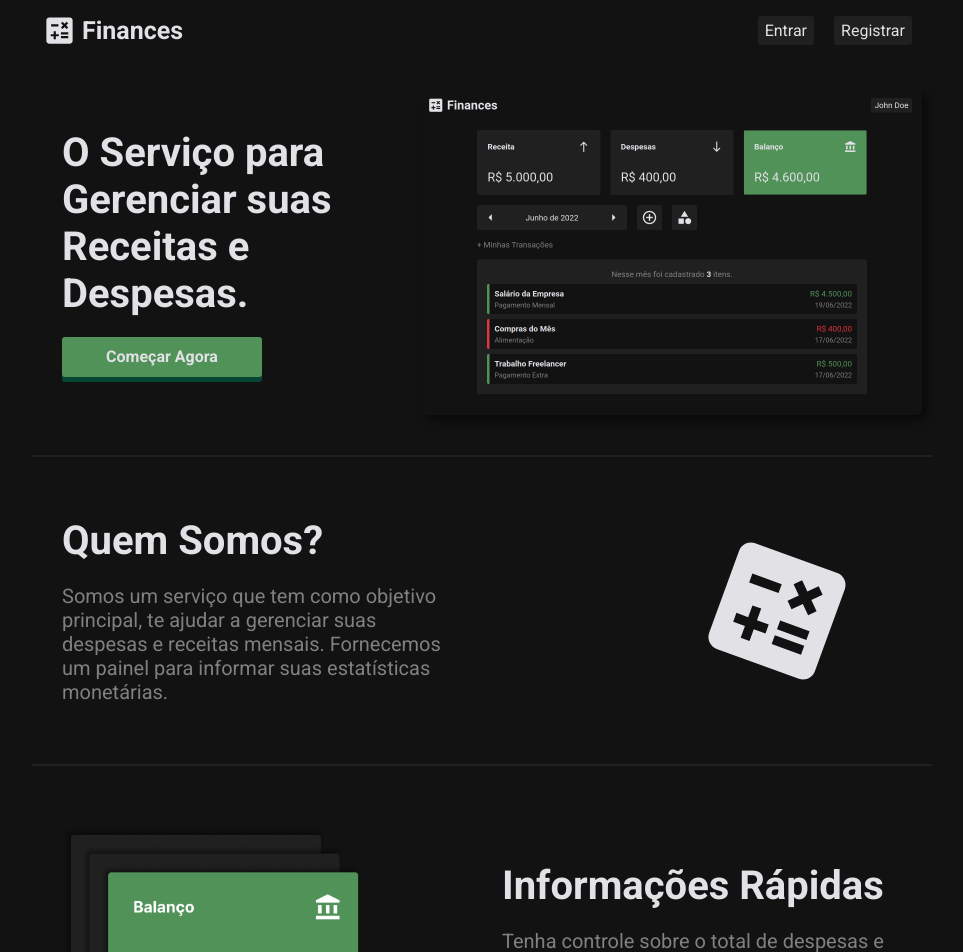
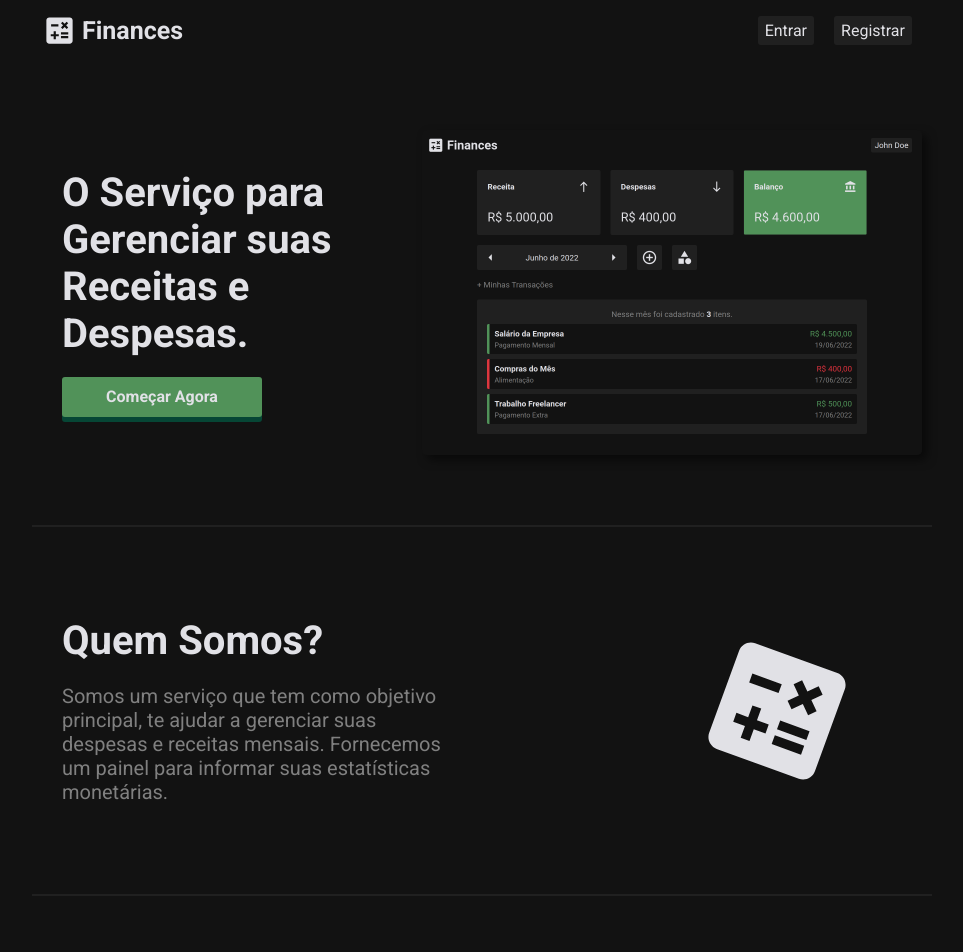
Before and after one commit to tiagoryandev/financesapp-website, a React (Vite) app: page / in a window 1280 px wide. Shown: the top 952 px of the page, without its empty margins (158-1121 px from the left). Built offline with nearby package versions, Linux system fonts and the light colour scheme; no server answers.

Commit message:
chore: change margin on homepage

```diff
--- a/src/pages/Home/styles.ts
+++ b/src/pages/Home/styles.ts
@@ -18,7 +18,7 @@ export const Container = styled.div`
 `;
 
 export const Header = styled.div`
-    margin-top: 20px;
+    margin: 60px 0;
     padding: 10px;
     display: flex;
     align-items: center;
@@ -51,6 +51,8 @@ export const Header = styled.div`
         display: block;
 
         .content {
+            margin-left: 0px;
+
             h1 {
                 max-width: 100%;
                 margin: 0 auto;
@@ -74,6 +76,7 @@ export const Header = styled.div`
 export const About = styled.div`
     display: flex;
     padding: 30px;
+    margin: 60px 0;
     align-items: center;
     justify-content: space-between;
 
@@ -114,6 +117,7 @@ export const About = styled.div`
 
 export const Exemple = styled.div`
     display: flex;
+    margin: 60px 0;
     padding: 30px;
     align-items: center;
     justify-content: space-between;
```
